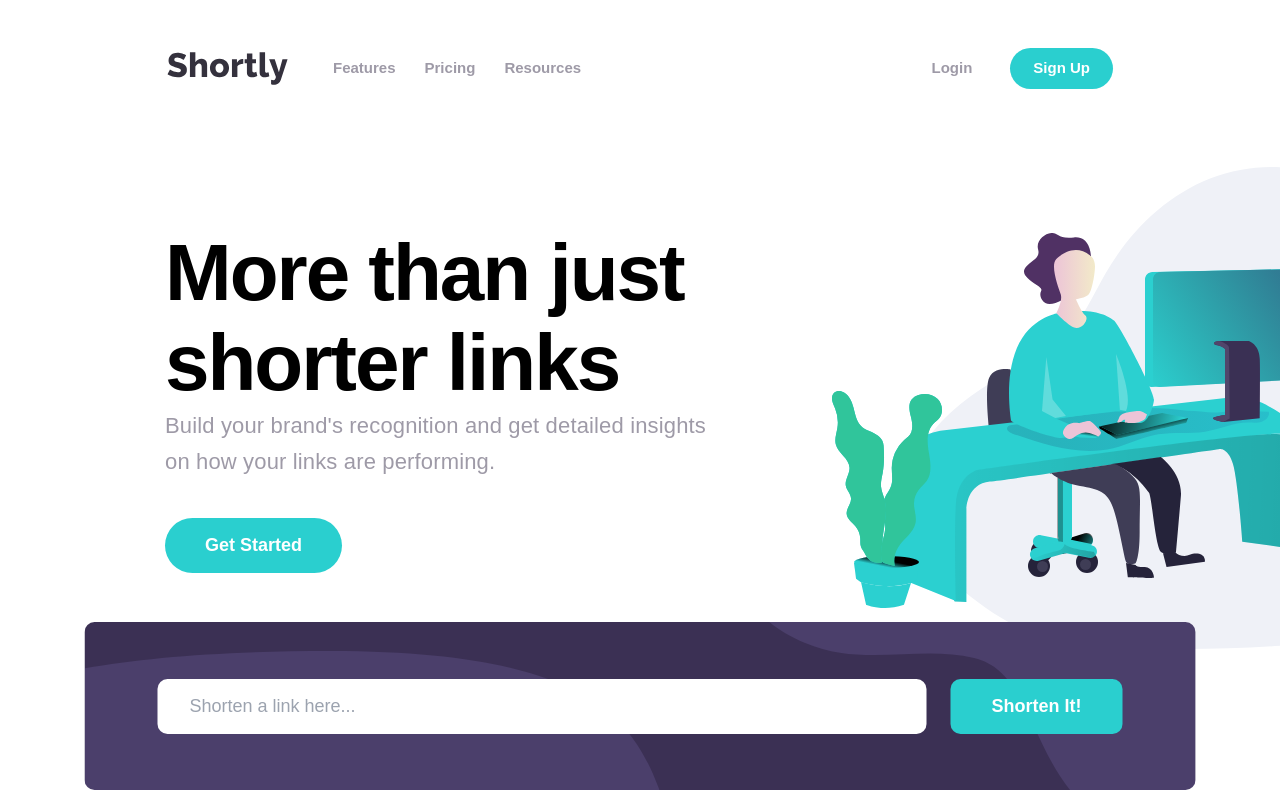
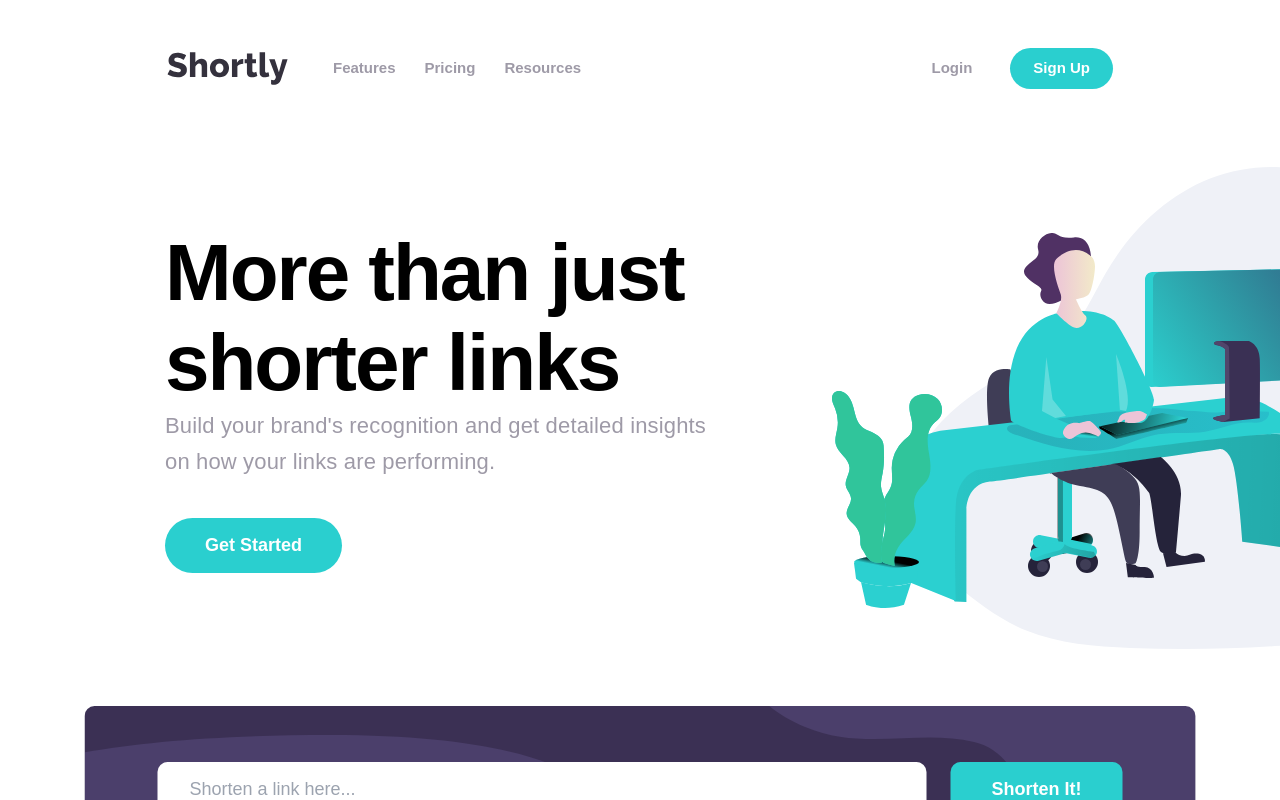
Before and after one commit to ortonb110/url-shortening-app, a React (Create React App) app: page / in a window 1280 px wide. Shown: the top 800 px of the page. Built offline with nearby package versions, Linux system fonts and the light colour scheme.

Commit message:
Working on Hero Responsiveness

```diff
--- a/src/Components/Main/Hero/Hero.jsx
+++ b/src/Components/Main/Hero/Hero.jsx
@@ -4,9 +4,9 @@ import bgDesktop from "../../../Assets/images/illustration-working.svg";
 
 const Hero = () => {
   return (
-    <section className="overflow-hidden bg-white ">
-      <div className="pl-[16.5rem] flex pt-[7.8rem] mb-[18.6rem]">
-        <div className="mr-[10.2rem] mt-[6.1rem]">
+    <section className=" bg-white  h-[72rem] relative">
+      <div className="pl-[16.5rem] flex pt-[7.8rem] mb-[18.6rem] w-full overflow-x-hidden">
+        <div className="mr-[10.2rem] mt-[6.1rem] ">
           <h1 className="text-[8rem] tracking-[-2px] leading-[9rem] font-bold w-[56.5rem] h-[18rem]">
             More than just shorter links
           </h1>
@@ -14,13 +14,21 @@ const Hero = () => {
             Build your brand's recognition and get detailed insights on how your
             links are performing.
           </p>
-          <Button classes={"px-[4rem] !py-[1.4rem] font-bold"}>get started</Button>
+          <Button classes={"px-[4rem] !py-[1.4rem] font-bold"}>
+            get started
+          </Button>
         </div>
         <img src={bgDesktop} alt="" />
       </div>
-      <form className="bg-heroMobileInputPattern lg:bg-heroDesktopInputPattern bg-no-repeat bg-cover h-[16.8rem] bg-primaryDarkViolet xl:w-[111.1rem] rounded-[1rem]  flex items-center justify-center absolute bottom-[10px] left-[50%] translate-x-[-50%] ">
-        <input type="text" placeholder="Shorten a link here..."  className="w-[76.9rem] px-[3.2rem] py-[1.4rem] rounded-[1rem] mr-[2.4rem]"/>
-        <Button classes={"!rounded-[1rem] px-[4.1rem] !py-[1.4rem] font-bold"}>shorten it!</Button>
+      <form className="bg-heroMobileInputPattern lg:bg-heroDesktopInputPattern bg-no-repeat bg-cover h-[16.8rem] bg-primaryDarkViolet xl:w-[111.1rem] rounded-[1rem]  flex items-center justify-center absolute translate-y-[6.5rem] bottom-[0px] left-[50%] translate-x-[-50%] ">
+        <input
+          type="text"
+          placeholder="Shorten a link here..."
+          className="w-[76.9rem] px-[3.2rem] py-[1.4rem] rounded-[1rem] mr-[2.4rem]"
+        />
+        <Button classes={"!rounded-[1rem] px-[4.1rem] !py-[1.4rem] font-bold"}>
+          shorten it!
+        </Button>
       </form>
     </section>
   );
--- a/src/Components/Main/Main.jsx
+++ b/src/Components/Main/Main.jsx
@@ -4,6 +4,7 @@ const Main = () => {
     return (
         <main>
             <Hero/>
+            <p className="mt-[20rem]">Lorem ipsum dolor sit amet consectetur, adipisicing elit. Quidem facilis molestias vero aut ad nemo excepturi ipsam! Aliquid, facere quibusdam.</p>
         </main>
     )
 }
```
